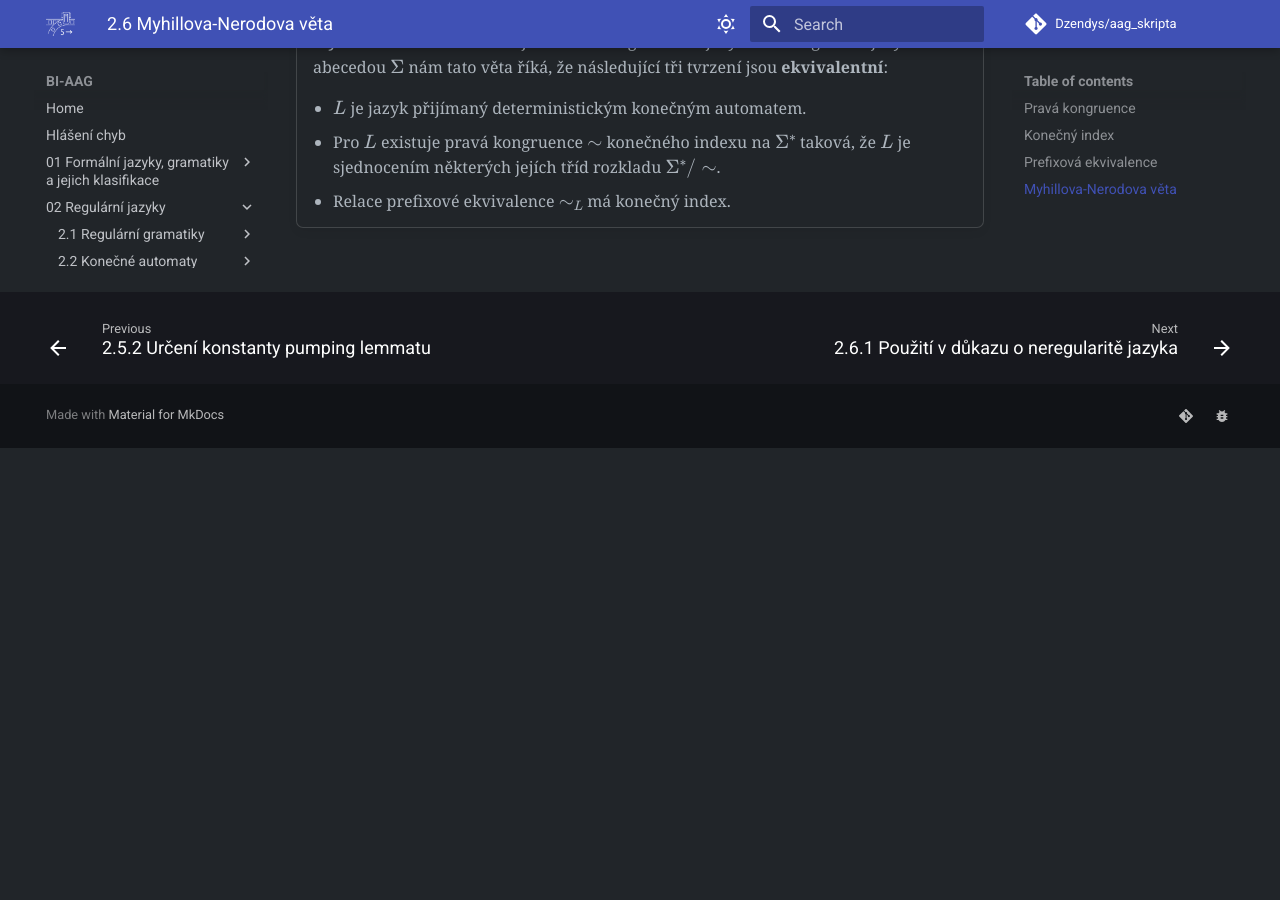
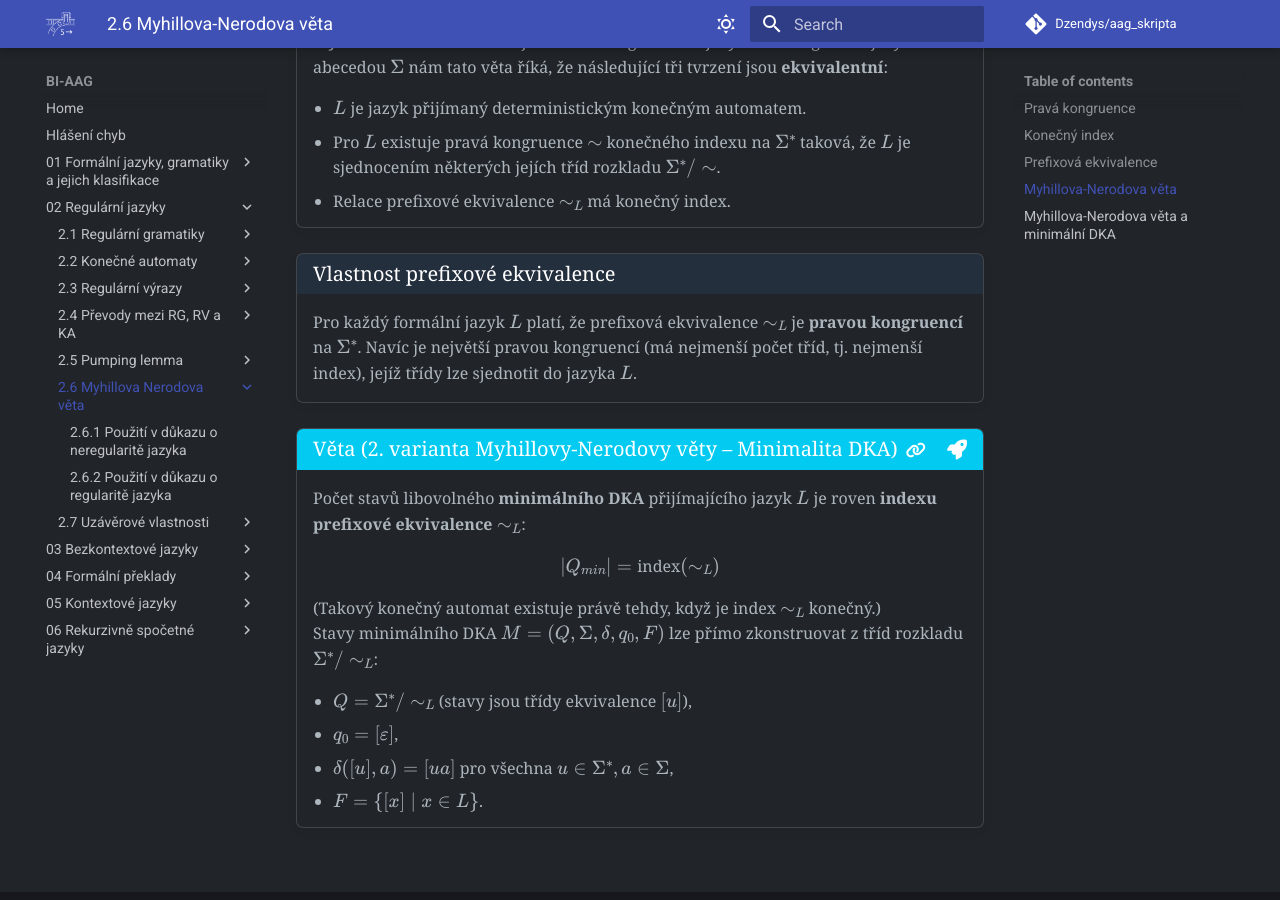
Before and after one commit to Dzendys/aag_skripta, an MkDocs documentation site: the page built from docs/02_Regulární_jazyky/2.6_Myhillova-Nerodova_věta/index.md, in a window 1280 px wide and 900 px high, scrolled down 781 px. Built offline with MkDocs 1.6.1 and Material for MkDocs 9.7.7, drawn with Linux system fonts in a browser that asks for light colours; comment, search, counter and statistics services are not loaded; before the commit the page ends 1229 px from its top, so only the background shows below that.

Commit message:
Sync Pumping lemma and Myhill-Nerode theorem with lecture 6

```diff
--- a/docs/02_Regulární_jazyky/2.6_Myhillova-Nerodova_věta/index.md
+++ b/docs/02_Regulární_jazyky/2.6_Myhillova-Nerodova_věta/index.md
@@ -39,3 +39,26 @@
     *   $L$ je jazyk přijímaný deterministickým konečným automatem.
     *   Pro $L$ existuje pravá kongruence $\sim$ konečného indexu na $\Sigma^*$ taková, že $L$ je sjednocením některých jejích tříd rozkladu $\Sigma^* / \sim$.
     *   Relace prefixové ekvivalence $\sim_L$ má konečný index.
+
+!!! Note "Vlastnost prefixové ekvivalence"
+    Pro každý formální jazyk $L$ platí, že prefixová ekvivalence $\sim_L$ je **pravou kongruencí** na $\Sigma^*$. Navíc je největší pravou kongruencí (má nejmenší počet tříd, tj. nejmenší index), jejíž třídy lze sjednotit do jazyka $L$.
+
+<a id="theorem-myhill-nerode-2"></a>
+!!! Theorem "[Věta (2. varianta Myhillovy-Nerodovy věty – Minimalita DKA)](#theorem-myhill-nerode-2)"
+
+    ### Myhillova-Nerodova věta a minimální DKA {#theorem-myhill-nerode-2}
+
+    Počet stavů libovolného **minimálního DKA** přijímajícího jazyk $L$ je roven **indexu prefixové ekvivalence** $\sim_L$:
+
+    $$
+    |Q_{min}| = \text{index}(\sim_L)
+    $$
+
+    (Takový konečný automat existuje právě tehdy, když je index $\sim_L$ konečný.)
+
+    Stavy minimálního DKA $M = (Q, \Sigma, \delta, q_0, F)$ lze přímo zkonstruovat z tříd rozkladu $\Sigma^* / \sim_L$:
+
+    *   $Q = \Sigma^* / \sim_L$ (stavy jsou třídy ekvivalence $[u]$),
+    *   $q_0 = [\varepsilon]$,
+    *   $\delta([u], a) = [ua]$ pro všechna $u \in \Sigma^*, a \in \Sigma$,
+    *   $F = \{[x] \mid x \in L\}$.
```
Also changed, not shown: docs/02_Regulární_jazyky/2.5_Pumping_lemma/index.md (+6 -0 lines).
